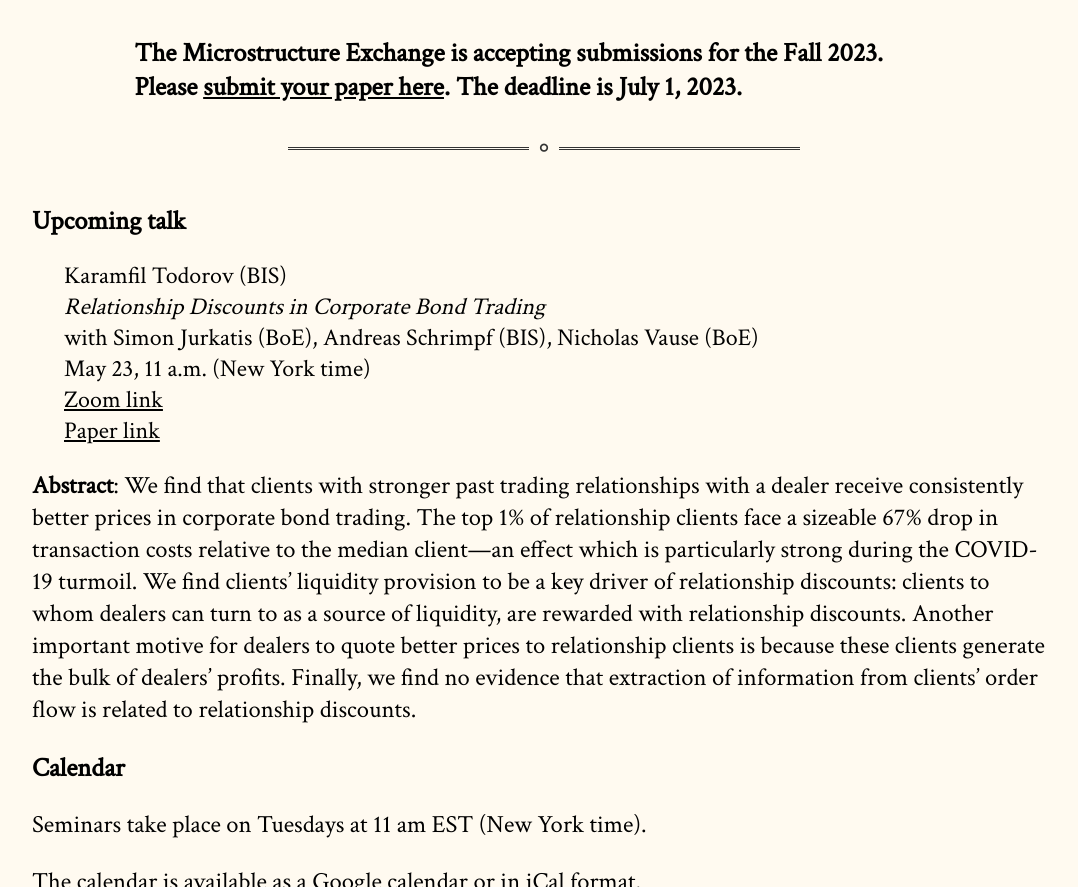
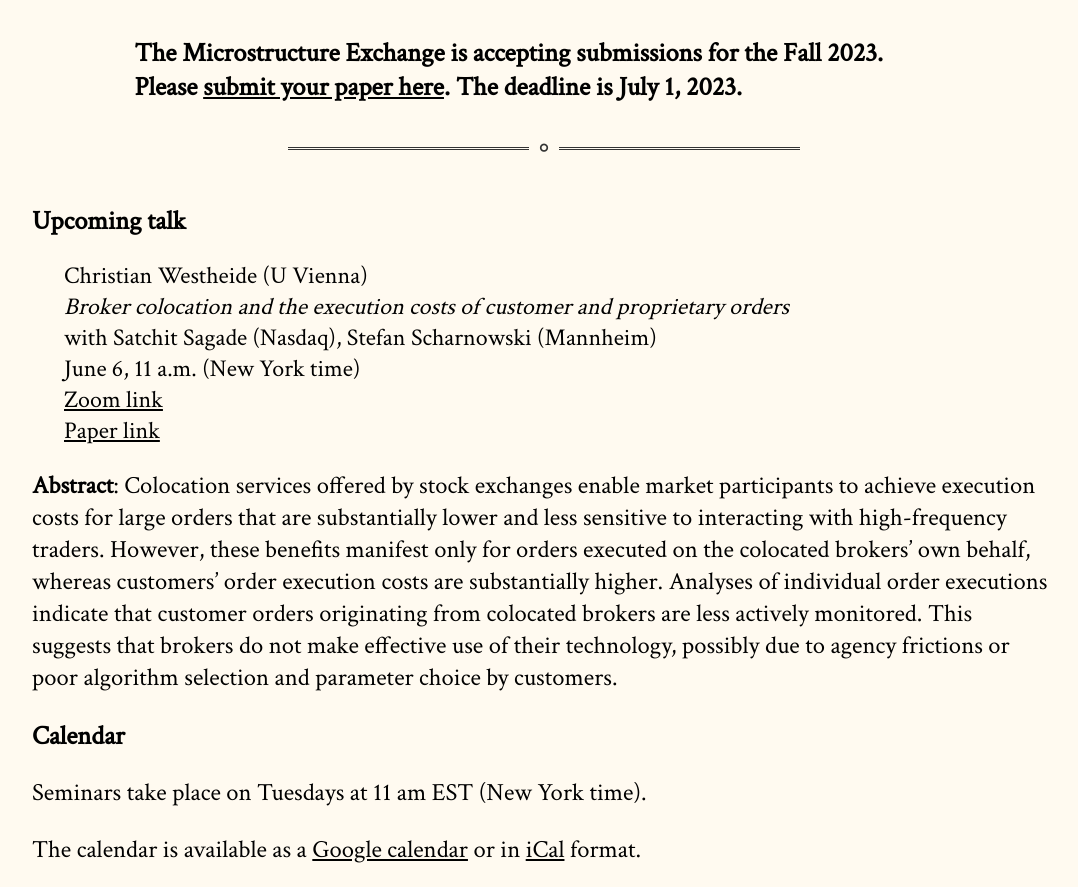
Before and after one commit to cpfiffer/microstructure.exchange, a Jekyll site: the page built from index.md, in a window 1280 px wide and 900 px high, scrolled down 469 px, cut to the strip 0-887 px from the top of the window. Shown: the whole strip, without its empty margins (96-1174 px from the left). Built offline with Jekyll 4.4.1, drawn with Linux system fonts in a browser that asks for light colours; some web fonts are replaced.

Commit message:
Update _config.yml

```diff
--- a/_config.yml
+++ b/_config.yml
@@ -11,16 +11,16 @@ github:
   owner_name: Cameron Pfiffer
 
 speaker-info:
-  speaker-name: "Karamfil Todorov (BIS)"
-  speaker-paper: "Relationship Discounts in Corporate Bond Trading"
-  coauthors: "Simon Jurkatis (BoE), Andreas Schrimpf (BIS), Nicholas Vause (BoE)"
-  speaker-date: "May 23, 11 a.m. (New York time)"
-  paper-link: "https://papers.ssrn.com/sol3/papers.cfm?abstract_id=4301416"
+  speaker-name: "Christian Westheide (U Vienna)"
+  speaker-paper: "Broker colocation and the execution costs of customer and proprietary orders"
+  coauthors: "Satchit Sagade (Nasdaq), Stefan Scharnowski (Mannheim)"
+  speaker-date: "June 6, 11 a.m. (New York time)"
+  paper-link: "https://papers.ssrn.com/sol3/papers.cfm?abstract_id=4289346"
   #paper-link: "/papers/Transparency_OTC.pdf" # If you have a file instead
   webinar-link: "https://stockholmuniversity.zoom.us/j/62801015499"
   # discussant: "Michael Noe (Eurex), Amit Goyal (SFI/Lausanne), and Eric Uhlmann (INSEAD)"
   # slides-link: /slides/RobinhoodSlides_TME.pdf
-  abstract: "We find that clients with stronger past trading relationships with a dealer receive consistently better prices in corporate bond trading. The top 1% of relationship clients face a sizeable 67% drop in transaction costs relative to the median client—an effect which is particularly strong during the COVID-19 turmoil. We find clients’ liquidity provision to be a key driver of relationship discounts: clients to whom dealers can turn to as a source of liquidity, are rewarded with relationship discounts. Another important motive for dealers to quote better prices to relationship clients is because these clients generate the bulk of dealers’ profits. Finally, we find no evidence that extraction of information from clients’ order flow is related to relationship discounts."
+  abstract: "Colocation services offered by stock exchanges enable market participants to achieve execution costs for large orders that are substantially lower and less sensitive to interacting with high-frequency traders. However, these benefits manifest only for orders executed on the colocated brokers’ own behalf, whereas customers’ order execution costs are substantially higher. Analyses of individual order executions indicate that customer orders originating from colocated brokers are less actively monitored. This suggests that brokers do not make effective use of their technology, possibly due to agency frictions or poor algorithm selection and parameter choice by customers."
 # March 14: Chester Spatt (Carnegie Mellon)
 # March 28: Basil Williams (NYU)
 # April 11: Maureen O'Hara (Cornell)
```
